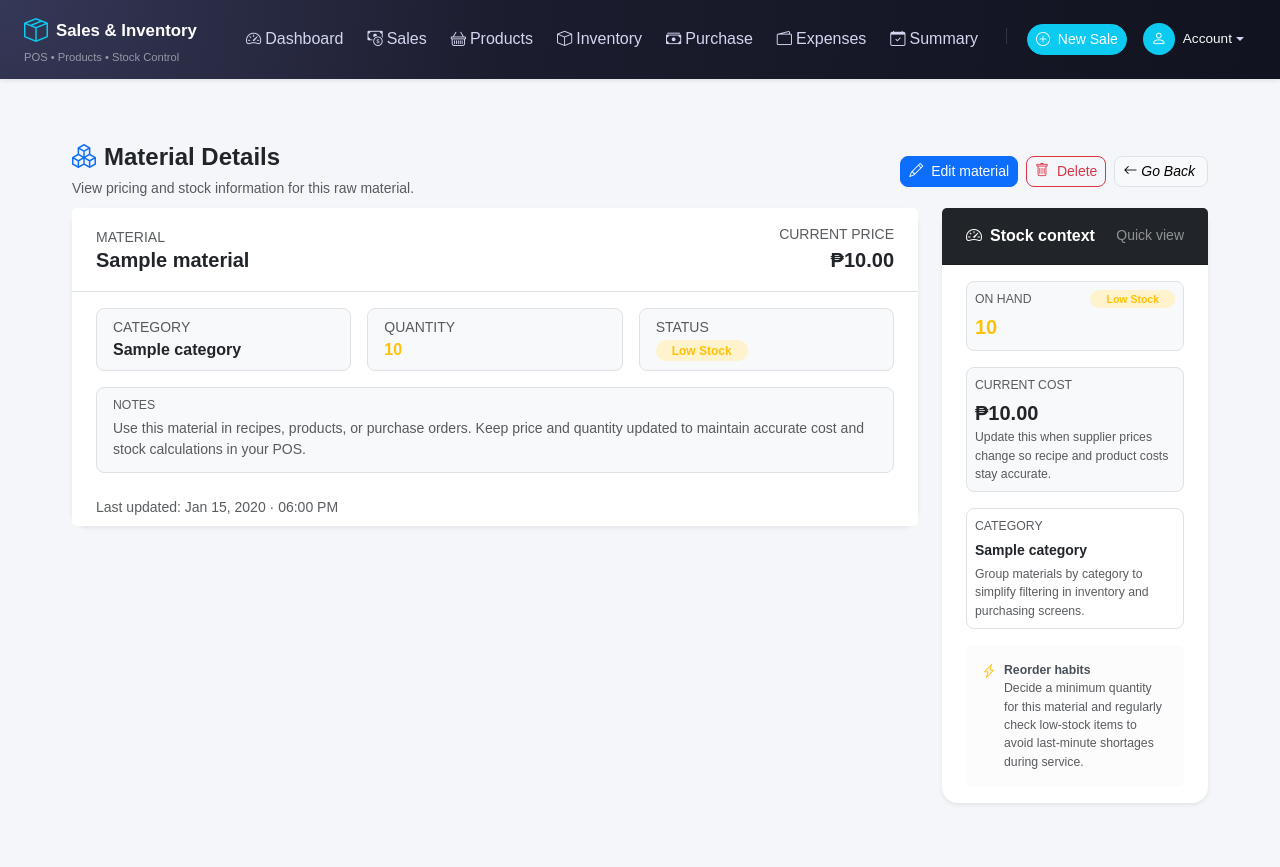
After one commit to Momon015/SalesAndInventorySystem, a Django app: a page that uses Inventory/templates/Inventory/material_detail.html in a window 1280 px wide. The commit adds this page. Run offline with Django 5.2, Linux system fonts and the light colour scheme; tables that the repository leaves empty hold one stand-in row (values such as "Sample post").

Commit message:
added material detail and refactor some templates for material in inventory app

```diff
--- a/Inventory/templates/Inventory/material_delete.html
+++ b/Inventory/templates/Inventory/material_delete.html
@@ -83,7 +83,7 @@
             </div>
 
             <div class="d-flex justify-content-end gap-2 border-top pt-3 mt-4">
-              <a href="{% url 'material-list' %}" class="btn btn-outline-secondary px-4">
+              <a href="{% url 'material-detail' material.slug %}" class="btn btn-outline-secondary px-4">
                 <i class="bi bi-x-circle me-1"></i>
                 Cancel
               </a>
--- /dev/null
+++ b/Inventory/templates/Inventory/material_detail.html
@@ -0,0 +1,220 @@
+{% extends "main.html" %}
+
+{% block content %}
+<div class="container-fluid py-3 py-lg-4">
+
+  <!-- PAGE HEADER -->
+  <div class="d-flex flex-wrap justify-content-between align-items-center mb-2">
+    <div class="mb-2 mb-lg-0">
+      <h4 class="fw-semibold mb-1 d-flex align-items-center gap-2">
+        <i class="bi bi-boxes text-primary"></i>
+        Material Details
+      </h4>
+      <small class="text-muted">
+        View pricing and stock information for this raw material.
+      </small>
+    </div>
+    <div class="d-flex gap-2">
+      <!-- EDIT BUTTON -->
+      <a href="{% url 'material-update' material.slug %}"
+         class="btn btn-primary btn-sm rounded-3">
+        <i class="bi bi-pencil me-1"></i>
+        Edit material
+      </a>
+      <!-- DELETE BUTTON -->
+        <a href="{% url 'material-delete' material.slug %}"
+        class="btn btn-outline-danger btn-sm rounded-3">
+        <i class="bi bi-trash me-1"></i>
+        Delete
+        </a>
+      <a href="{% url 'material-list' %}" class="btn btn-light border btn-sm rounded-3">
+        <i class="bi bi-arrow-left me-1">
+            Go Back
+        </i>
+      </a>
+    </div>
+  </div>
+
+  <div class="row g-3 g-lg-4">
+
+    <!-- LEFT: MAIN DETAIL CARD -->
+    <div class="col-lg-8 col-xl-9">
+      <div class="card border-0 shadow-sm rounded-4">
+        <div class="card-header bg-white border-bottom px-3 px-lg-4 py-2 py-lg-3">
+          <div class="d-flex justify-content-between align-items-center">
+            <div class="d-flex flex-column">
+              <span class="text-uppercase small text-muted">Material</span>
+              <h5 class="mb-0 fw-semibold d-flex align-items-center gap-2">
+                {{ material.name }}
+              </h5>
+            </div>
+            <div class="text-end">
+              <span class="text-uppercase small text-muted d-block">Current price</span>
+              <span class="fs-5 fw-semibold text-dark">
+                ₱{{ material.price|floatformat:2 }}
+              </span>
+            </div>
+          </div>
+        </div>
+
+        <div class="card-body px-3 px-lg-4 py-3">
+
+          <!-- Basic info -->
+          <div class="row g-3 mb-3">
+            <div class="col-md-4">
+              <div class="border rounded-3 px-3 py-2 bg-light">
+                <div class="text-muted text-uppercase small">Category</div>
+                <div class="fw-semibold">
+                  {{ material.category.name|default:"Uncategorized" }}
+                </div>
+              </div>
+            </div>
+            <div class="col-md-4">
+              <div class="border rounded-3 px-3 py-2 bg-light">
+                <div class="text-muted text-uppercase small">Quantity</div>
+                <div class="fw-semibold
+                  {% if material.quantity <= 0 %}
+                    text-danger
+                  {% elif material.quantity <= 10 %}
+                    text-warning
+                  {% else %}
+                    text-success
+                  {% endif %}
+                ">
+                  {{ material.quantity }}
+                </div>
+              </div>
+            </div>
+            <div class="col-md-4">
+              <div class="border rounded-3 px-3 py-2 bg-light">
+                <div class="text-muted text-uppercase small">Status</div>
+                <div>
+                  {% if material.quantity <= 0 %}
+                    <span class="badge bg-danger-subtle text-danger rounded-pill px-3">
+                      Out of Stock
+                    </span>
+                  {% elif material.quantity <= 10 %}
+                    <span class="badge bg-warning-subtle text-warning rounded-pill px-3">
+                      Low Stock
+                    </span>
+                  {% else %}
+                    <span class="badge bg-success-subtle text-success rounded-pill px-3">
+                      Available
+                    </span>
+                  {% endif %}
+                </div>
+              </div>
+            </div>
+          </div>
+
+          <!-- Notes / context -->
+          <div class="border rounded-3 px-3 py-2 bg-body-tertiary small">
+            <div class="text-muted text-uppercase small mb-1">Notes</div>
+            <p class="mb-1 text-muted">
+              Use this material in recipes, products, or purchase orders. Keep price and quantity updated to maintain accurate cost and stock calculations in your POS.
+            </p>
+          </div>
+
+        </div>
+
+        <div class="card-footer bg-white border-0 px-3 px-lg-4 py-2 small text-muted">
+          Last updated:
+          {% if material.updated_at %}
+            {{ material.updated_at|date:"M d, Y · h:i A" }}
+          {% else %}
+            Not available
+          {% endif %}
+        </div>
+      </div>
+    </div>
+
+    <!-- RIGHT: POS-STYLE CONTEXT PANEL -->
+    <div class="col-lg-4 col-xl-3">
+      <div class="card border-0 shadow-sm rounded-4 h-100">
+
+        <div class="card-header bg-dark text-white px-3 px-lg-4 py-2 py-lg-3 d-flex justify-content-between align-items-center">
+          <div class="d-flex align-items-center gap-2">
+            <i class="bi bi-speedometer2"></i>
+            <h6 class="mb-0 fw-semibold">Stock context</h6>
+          </div>
+          <small class="text-white-50 d-none d-sm-inline">Quick view</small>
+        </div>
+
+        <div class="card-body px-3 px-lg-4 py-3 small d-flex flex-column gap-3">
+
+          <!-- Quantity + status -->
+          <div class="border rounded-3 px-2 py-2 bg-light">
+            <div class="d-flex justify-content-between align-items-center mb-1">
+              <span class="text-muted text-uppercase small">On hand</span>
+              {% if material.quantity <= 0 %}
+                <span class="badge bg-danger-subtle text-danger rounded-pill px-3">
+                  Out of Stock
+                </span>
+              {% elif material.quantity <= 10 %}
+                <span class="badge bg-warning-subtle text-warning rounded-pill px-3">
+                  Low Stock
+                </span>
+              {% else %}
+                <span class="badge bg-success-subtle text-success rounded-pill px-3">
+                  Available
+                </span>
+              {% endif %}
+            </div>
+            <div class="fs-5 fw-semibold
+              {% if material.quantity <= 0 %}
+                text-danger
+              {% elif material.quantity <= 10 %}
+                text-warning
+              {% else %}
+                text-success
+              {% endif %}
+            ">
+              {{ material.quantity }}
+            </div>
+          </div>
+
+          <!-- Price card -->
+          <div class="border rounded-3 px-2 py-2 bg-body-tertiary">
+            <div class="text-muted text-uppercase small mb-1">Current cost</div>
+            <div class="fs-5 fw-semibold text-dark">
+              ₱{{ material.price|floatformat:2 }}
+            </div>
+            <div class="small text-muted">
+              Update this when supplier prices change so recipe and product costs stay accurate.
+            </div>
+          </div>
+
+          <!-- Category / usage -->
+          <div class="border rounded-3 px-2 py-2">
+            <div class="text-muted text-uppercase small mb-1">Category</div>
+            <div class="fw-semibold mb-1">
+              {{ material.category.name|default:"Uncategorized" }}
+            </div>
+            <div class="small text-muted">
+              Group materials by category to simplify filtering in inventory and purchasing screens.
+            </div>
+          </div>
+
+          <!-- POS-style tip -->
+          <div class="alert alert-light border-0 mb-0">
+            <div class="d-flex">
+              <div class="me-2">
+                <i class="bi bi-lightning-charge text-warning"></i>
+              </div>
+              <div>
+                <div class="fw-semibold small">Reorder habits</div>
+                <div class="small text-muted">
+                  Decide a minimum quantity for this material and regularly check low-stock items to avoid last-minute shortages during service.
+                </div>
+              </div>
+            </div>
+          </div>
+
+        </div>
+
+      </div>
+    </div>
+
+  </div>
+</div>
+{% endblock %}
--- a/Inventory/templates/Inventory/material_update.html
+++ b/Inventory/templates/Inventory/material_update.html
@@ -60,7 +60,7 @@
             </div>
 
             <div class="d-flex justify-content-end border-top pt-3 mt-4 gap-2">
-              <a href="{% url 'material-list' %}" class="btn btn-outline-secondary px-4">
+              <a href="{% url 'material-detail' material.slug %}" class="btn btn-outline-secondary px-4">
                 <i class="bi bi-x-circle me-1"></i>
                 Cancel
               </a>
--- a/Inventory/urls.py
+++ b/Inventory/urls.py
@@ -7,6 +7,7 @@ urlpatterns = [
     # materials urls
     path('materials-list/', views.material_list, name='material-list'),
     path('materials/create/', views.material_create, name='material-create'),
+    path('materials/view/<slug:slug>/', views.material_detail, name='material-detail'),
     path('materials/update/<slug:slug>/', views.material_update, name='material-update'),
     path('materials/delete/<slug:slug>/', views.material_delete, name='material-delete'),
 ]
--- a/Inventory/views.py
+++ b/Inventory/views.py
@@ -96,6 +96,12 @@ def material_create(request):
     context = {'form': form}
     return render(request, 'Inventory/material_create.html', context)
 
+def material_detail(request, slug):
+    material = get_object_or_404(Material, slug=slug)
+
+    context = {'material': material}
+    return render(request, 'inventory/material_detail.html', context)
+
 def material_update(request, slug):
     material = get_object_or_404(Material, slug=slug)
 
```
Also changed, not shown: Inventory/templates/Inventory/material_list.html (+4 -5 lines).
